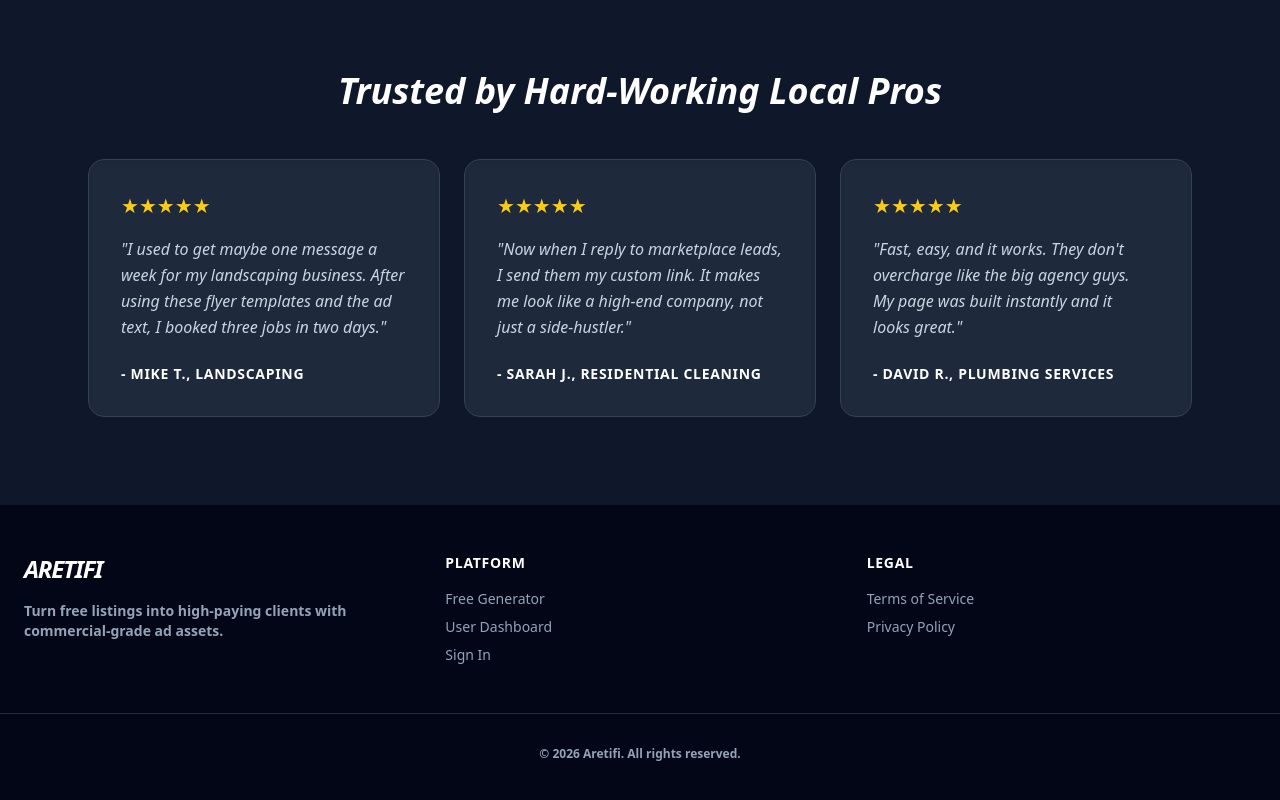
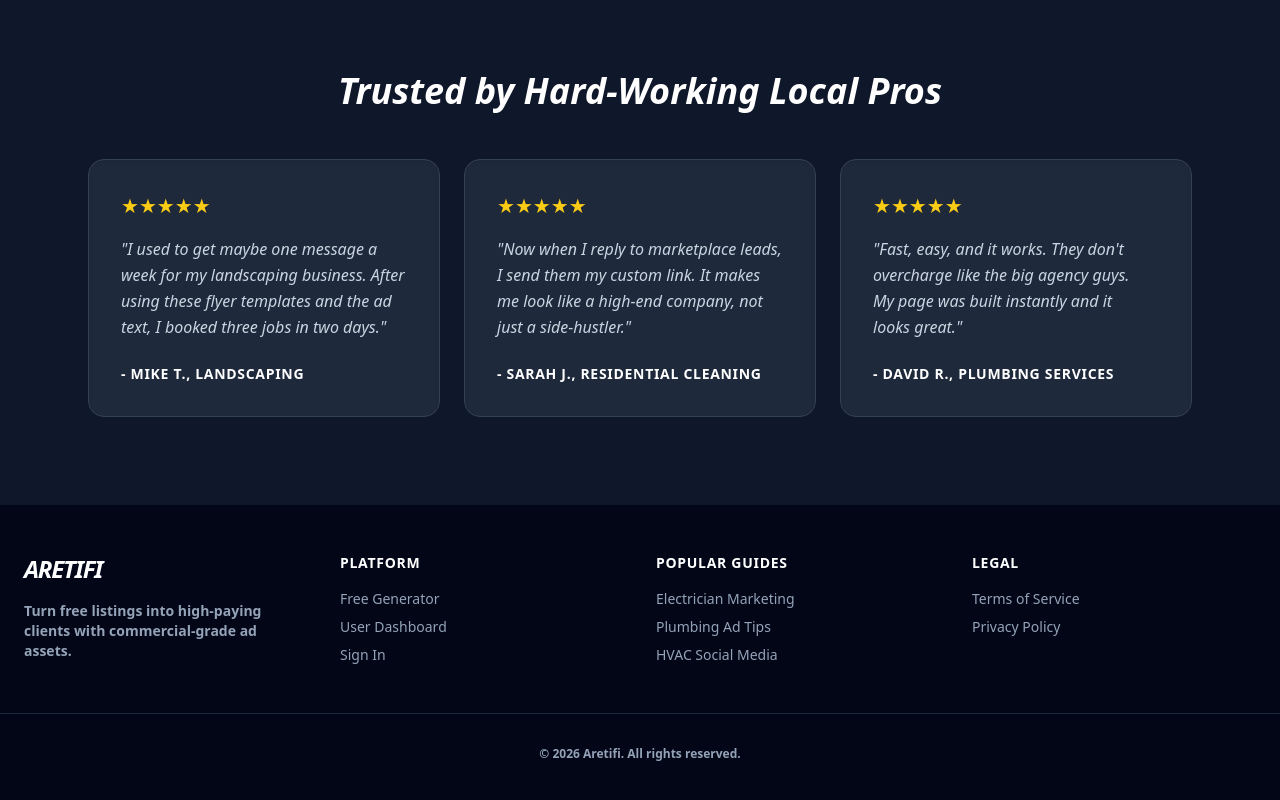
Before and after one commit to jakejmanley-collab/local-service-ads, a Next.js app: page / in a window 1280 px wide. Shown: the part 2400-3200 px from the top of the page. Built offline with nearby package versions, Linux system fonts and the light colour scheme.

Commit message:
Update layout.tsx

```diff
--- a/app/layout.tsx
+++ b/app/layout.tsx
@@ -50,7 +50,7 @@ export default function RootLayout({
 
         {/* Global Footer */}
         <footer className="bg-slate-950 text-slate-400 py-12 border-t-8 border-slate-900">
-          <div className="max-w-7xl mx-auto px-6 grid grid-cols-1 md:grid-cols-3 gap-8 text-sm">
+          <div className="max-w-7xl mx-auto px-6 grid grid-cols-1 md:grid-cols-4 gap-8 text-sm">
             <div>
               <div className="font-black text-2xl tracking-tighter text-white uppercase italic mb-4">
                 ARETIFI
@@ -63,6 +63,14 @@ export default function RootLayout({
               <Link href="/preview" className="hover:text-white transition-colors">Free Generator</Link>
               <Link href="/dashboard" className="hover:text-white transition-colors">User Dashboard</Link>
               <Link href="/login" className="hover:text-white transition-colors">Sign In</Link>
+            </div>
+
+            {/* Popular Locations Directory for SEO Crawling */}
+            <div className="flex flex-col space-y-2">
+              <h3 className="font-black text-white uppercase tracking-wider mb-2">Popular Guides</h3>
+              <Link href="/guides/electrician-marketing" className="hover:text-white transition-colors">Electrician Marketing</Link>
+              <Link href="/guides/plumbing-ads-tips" className="hover:text-white transition-colors">Plumbing Ad Tips</Link>
+              <Link href="/guides/hvac-social-media" className="hover:text-white transition-colors">HVAC Social Media</Link>
             </div>
 
             <div className="flex flex-col space-y-2">
```
